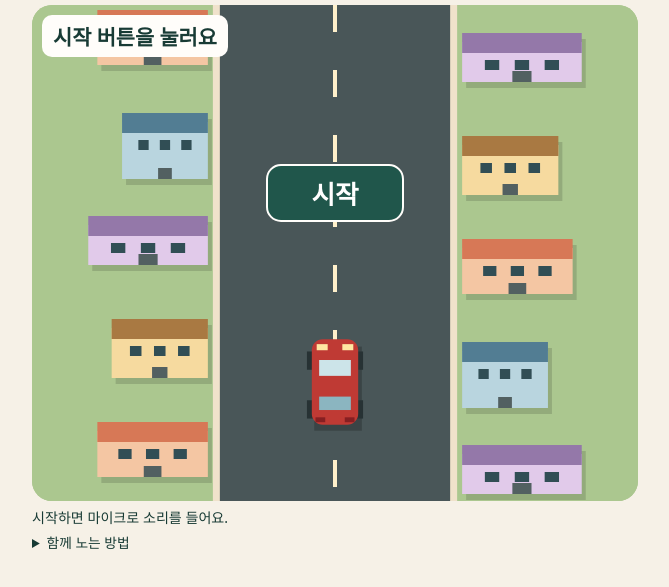
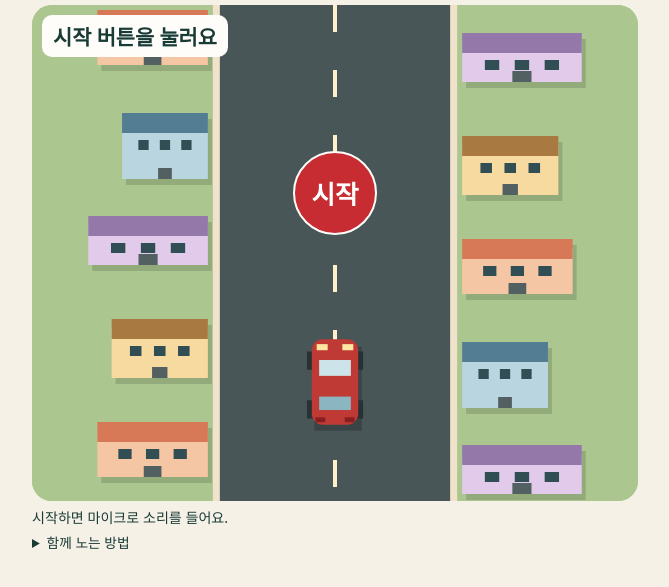
Before and after one commit to othyun2019-code/develop, a plain HTML site: page car-play/index.html in a window 1280 px wide. Shown: the part 123-710 px from the top of the page, without its empty margins (305-974 px from the left). Drawn offline with Linux system fonts and the light colour scheme.

Commit message:
Make the start button round and red

```diff
--- a/car-play/index.html
+++ b/car-play/index.html
@@ -37,6 +37,8 @@ details p { margin: 4px 0 }
 .paint span { width: 23px; height: 23px; border-radius: 50%; border: 1px solid #183b3550; background: var(--swatch) }
 .paint button[aria-pressed="true"] span::after { content: '✓'; display: grid; place-items: center; height: 100%; color: var(--check, white); font-size: .9rem }
 @media (max-width: 480px) { #scene { height: clamp(155px, 49dvh, 480px) } }
+#mic[aria-pressed="false"] { width: 84px; height: 84px; min-width: 0; padding: 0; border-radius: 50%; background: #c72c32; }
+@media (max-height: 480px) and (orientation: landscape) { #mic[aria-pressed="false"] { width: 64px; height: 64px; } }
 </style>
 </head>
 <body>
```
